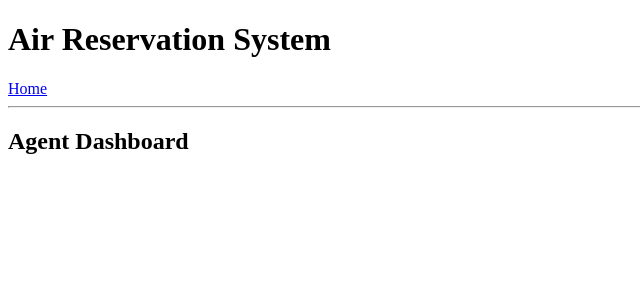
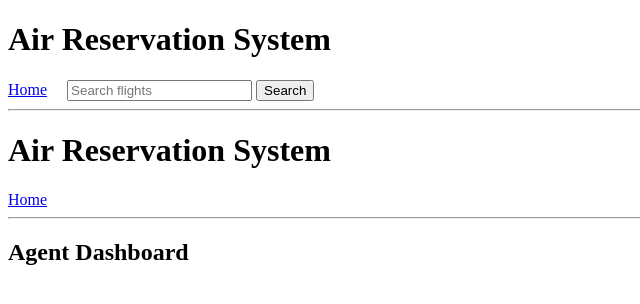
Before and after one commit to CenturiesLoD/CS-213-Database, a Flask app: page /agent/dashboard in a window 1280 px wide. Shown: the top 304 px of the page, without its empty margins (0-640 px from the left). Run offline with Flask 3, Linux system fonts and the light colour scheme.

Commit message:
added search button

```diff
--- a/templates/base.html
+++ b/templates/base.html
@@ -1,9 +1,19 @@
 <!DOCTYPE html>
 <html>
-<head>
-    <meta charset="UTF-8">
-    <title>{% block title %}Air Reservation{% endblock %}</title>
-</head>
+<header>
+    <h1>Air Reservation System</h1>
+    <nav>
+        <a href="/">Home</a>
+
+        <!-- Global search bar: sends query to public.search -->
+        <form action="{{ url_for('public.public_search') }}" method="GET" style="display:inline-block; margin-left:1rem;">
+            <input type="text" name="q" placeholder="Search flights">
+            <button type="submit">Search</button>
+        </form>
+    </nav>
+    <hr>
+</header>
+
 <body>
     <!-- 通用导航栏 -->
     <header>
```
